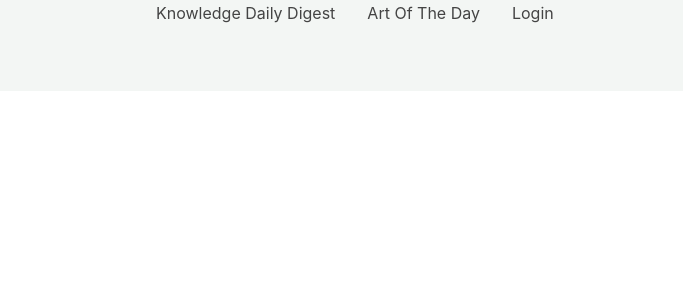
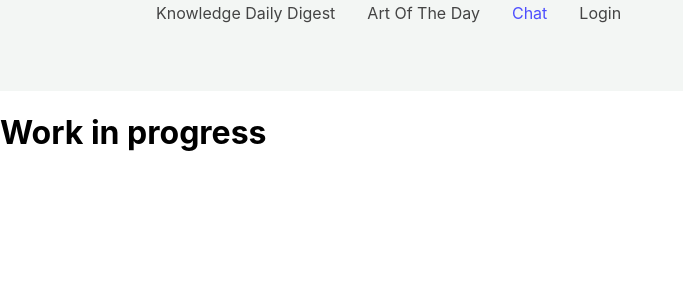
Before and after one commit to generalpacific/knowledgerepository, a React (Create React App) app in the folder web/: page /chat in a window 1280 px wide. Shown: the top 300 px of the page, without its empty margins (0-683 px from the left). Built offline with nearby package versions, Linux system fonts and the light colour scheme.

Commit message:
Add basic chat page and the routing for it

```diff
--- a/web/src/App.js
+++ b/web/src/App.js
@@ -4,6 +4,7 @@ import Navbar from "./components/Navbar";
 import { BrowserRouter as Router, Routes, Route } from "react-router-dom";
 import Home from "./pages";
 import KnowledgeDailyDigest from "./pages/knowledgedailydigest";
+import Chat from "./pages/chat";
 import ArtOfTheDay from "./pages/artoftheday";
 import KnowledgeQuery from "./pages/knowledgequery";
 import GoogleLoginButton from './pages/googleloginpage';
@@ -20,6 +21,7 @@ function App() {
         <Route path="/knowledgequery" element={<KnowledgeQuery />} />
         <Route path="/googleloginpage" element={<GoogleLoginButton setIsAuthenticated={setIsAuthenticated} />} />
         <Route path="/knowledgedailydigest" element={<KnowledgeDailyDigest isAuthenticated={isAuthenticated}/>} />
+        <Route path="/chat" element={<Chat isAuthenticated={isAuthenticated}/>} />
       </Routes>
     </Router>
   );
--- a/web/src/components/Navbar/index.js
+++ b/web/src/components/Navbar/index.js
@@ -12,6 +12,9 @@ const Navbar = () => {
           <NavLink to="/artoftheday" activeStyle>
             Art Of The Day
           </NavLink>
+          <NavLink to="/chat" activeStyle>
+            Chat
+          </NavLink>
           <NavLink to="/googleloginpage" activeStyle>
             Login
           </NavLink>
--- /dev/null
+++ b/web/src/pages/chat.js
@@ -0,0 +1,11 @@
+import React from "react";
+
+const Chat = () => {
+  return (
+    <div>
+      <h1>Work in progress</h1>
+    </div>
+  );
+};
+
+export default Chat;
```
